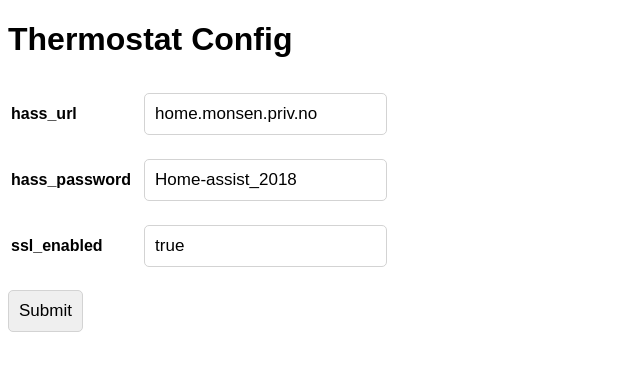
After one commit to Oyveloper/Thermostat-Display, a Flask app: page /config in a window 1280 px wide. The commit adds this page. Shown: the top 371 px of the page, without its empty margins (0-640 px from the left). Run offline with Flask 2, Linux system fonts and the light colour scheme.

Commit message:
Added config file, config edit interface, and loads data from config file into thermostat

```diff
--- a/app.py
+++ b/app.py
@@ -1,10 +1,52 @@
-from flask import Flask, render_template
+from flask import Flask, render_template, request, redirect, url_for
+import json
 
 app = Flask("Thermostat")
 
+def get_config():
+    config = {
+
+    }
+
+    with open("static/config.json", "r") as f:
+        obj = json.loads(f.read())
+        config = obj
+
+    return config
+
 @app.route('/')
 def thermostat_control():
-    return render_template("index.html")
+    context = {
+        "config": get_config(),
+    }
+    return render_template("index.html", context=context)
+
+@app.route('/config')
+def config():
+    context = {
+        "config": get_config(),
+    }
+
+    return render_template("config.html", context=context)
+
+@app.route('/set_config', methods=['POST'])
+def set_config():
+    """Handle edits done to the config via frontend tool"""
+
+    form_data = request.form
+
+    new_config = {}
+
+    with open("static/config.json", "r+") as f:
+        config_data = json.loads(f.read())
+        for category in config_data:
+            new_config[category] = form_data[category]
+        f.seek(0)
+        json.dump(new_config, f)
+
+
+    return redirect(url_for('config'))
+
 
 
 if __name__ == "__main__":
--- /dev/null
+++ b/static/config.json
@@ -0,0 +1 @@
+{"hass_url": "home.monsen.priv.no", "hass_password": "Home-assist_2018", "ssl_enabled": "true"}
--- /dev/null
+++ b/static/css/config.css
@@ -0,0 +1,18 @@
+body, html {
+    width: 100%;
+    height: 100;
+    font-family: sans-serif;
+}
+
+.label-data {
+    padding-right: 10px;
+    font-weight: bold;
+}
+
+input {
+    padding: 10px;
+    border-radius: 5px;
+    border: 1px solid lightgray;
+    font-size: 17px;
+    margin: 10px 0 ;
+}
--- /dev/null
+++ b/templates/config.html
@@ -0,0 +1,31 @@
+<!DOCTYPE html>
+<html lang="now" dir="ltr">
+    <head>
+        <meta charset="utf-8">
+        <title>Thermostat Config</title>
+        <link rel="stylesheet" href="{{ url_for('static', filename='css/config.css')}}">
+    </head>
+    <body>
+
+        <h1>Thermostat Config</h1>
+
+        <form id="config-form" class="config" action="{{ url_for('set_config') }}" method="POST">
+            <table >
+                <tbody>
+                    {% for category in context["config"] %}
+                    <tr>
+                        <td class="label-data">
+                            <label for="{{category}}">{{category}}</label>
+                        </td>
+                        <td class="input-data">
+                                <input id="{{category}}" type="text" name="{{category}}" value="{{context['config'][category]}}" form="config-form">
+                        </td>
+                    </tr>
+                    {% endfor %}
+                </tbody>
+            </table>
+
+            <input type="submit" name="submit" value="Submit" form="config-form">
+        </form>
+    </body>
+</html>
--- a/templates/index.html
+++ b/templates/index.html
@@ -8,7 +8,8 @@
 
         <link rel="stylesheet" href="{{ url_for('static', filename='css/thermostat.css')}}">
         <script type="text/javascript">
-            var arrowPath = "{{url_for('static', filename='svg/down-arrow.svg')}}"
+            var arrowPath = "{{url_for('static', filename='svg/down-arrow.svg')}}";
+            var config = {{ context["config"] | tojson | safe }};
         </script>
     </head>
     <body oncontextmenu="return false;">
```
Also changed, not shown: static/src/thermostat.js (+7 -4 lines), static/thermostat.js (+5 -4 lines).
